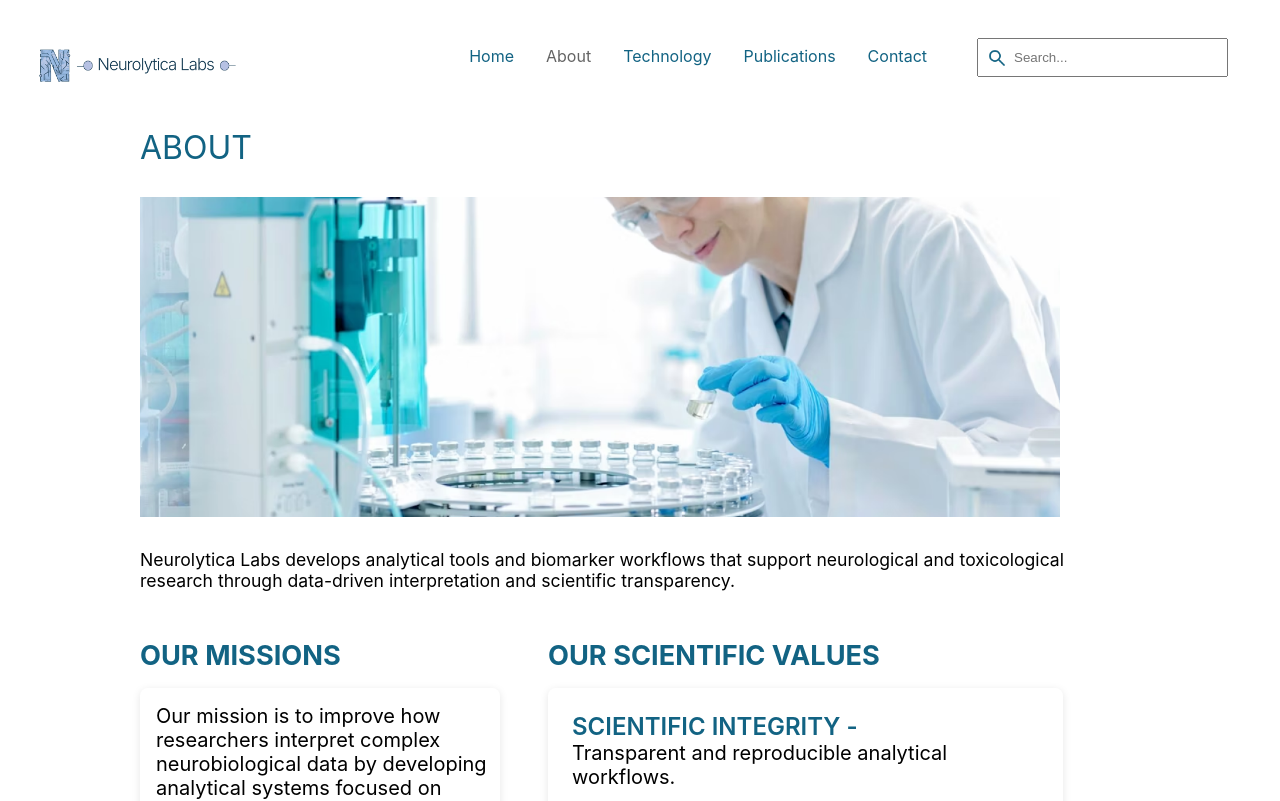
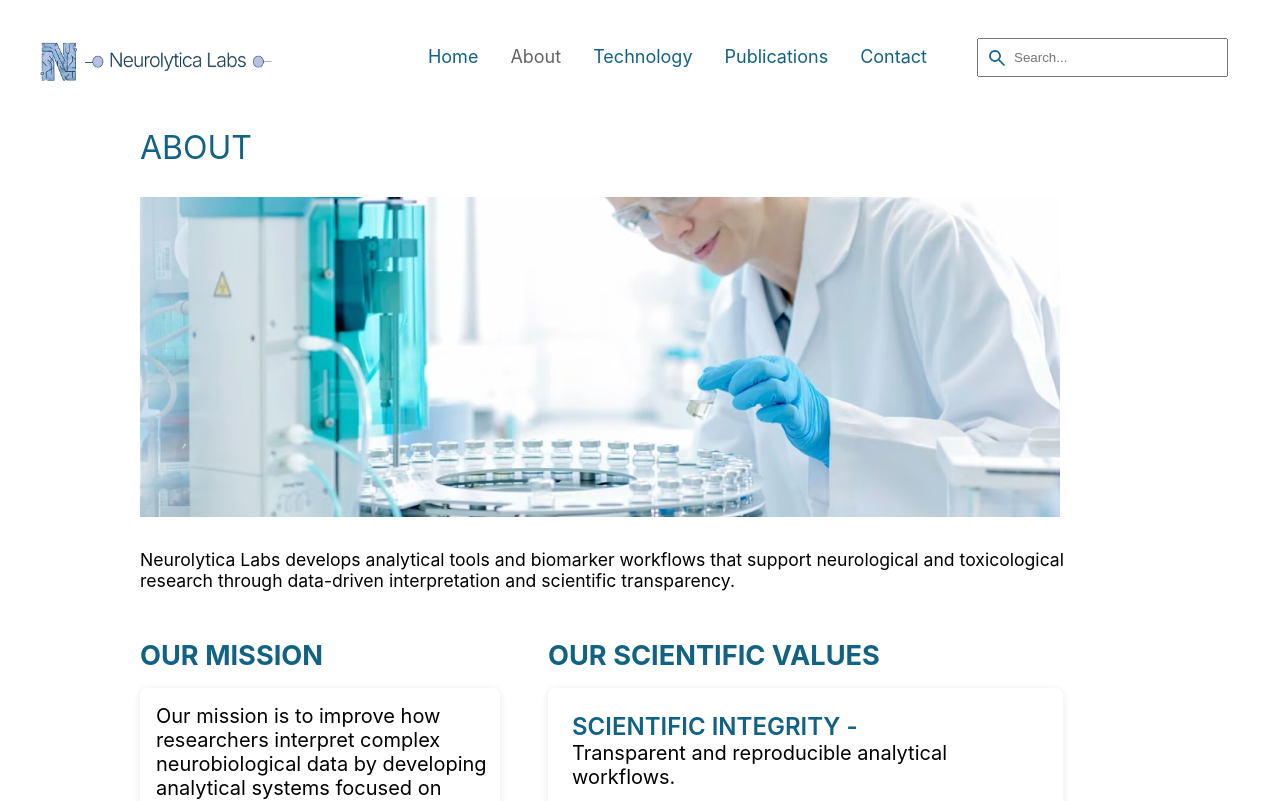
Before and after one commit to ifradgley/neurolytica-labs, a React (Vite) app: page /about in a window 1280 px wide. Shown: the top 801 px of the page. Built offline with nearby package versions, Linux system fonts and the light colour scheme.

Commit message:
Update About and Home components: modify mission statement, enhance collaboration button, and adjust navbar styles

```diff
--- a/src/App.css
+++ b/src/App.css
@@ -31,9 +31,9 @@
 }
 
 .navbar-logo img {
-  height: 45px;
+  height: 53px;
   width: auto;
-  margin-top: 8px;
+  margin-top: px;
 }
 
 .navbar-links {
@@ -42,6 +42,7 @@
   list-style: none;
   margin-top: 30px;
   padding: 0;
+  font-size: 18px;
 }
 
 .navbar-links a {
--- a/src/pages/About.jsx
+++ b/src/pages/About.jsx
@@ -1,3 +1,5 @@
+import { NavLink } from "react-router-dom";
+
 function About() {
   return (
     <div className="about">
@@ -18,14 +20,16 @@ function About() {
         <div className="content">
           <div className="our-missions">
             <div className="missions-column">
-              <h2>OUR MISSIONS</h2>
+              <h2>OUR MISSION</h2>
               <div className="mission-statement">
                 Our mission is to improve how researchers interpret complex
                 neurobiological data by developing analytical systems focused on
                 precision, transparency, and scientific usability.
               </div>
               <div className="collaborate-wrapper"></div>
-              <button id="collaborate">Collaborate with us</button>
+              <NavLink to="/contact">
+                <button id="collaborate">Collaborate with us</button>
+              </NavLink>
             </div>
 
             <div className="values-column">
@@ -39,7 +43,7 @@ function About() {
                 </div>
                 <div className="precision">
                   <h3>
-                    DATA PRECISION -{" "}
+                    DATA PRECISION -
                     <p>
                       High-confidence interpretation of neurological datasets.
                     </p>
@@ -47,7 +51,7 @@ function About() {
                 </div>
                 <div className="innovation">
                   <h3>
-                    ETHICAL INNOVATION -{" "}
+                    ETHICAL INNOVATION -
                     <p>
                       Responsible development of neuroanalytical technologies.
                     </p>
--- a/src/pages/Home.jsx
+++ b/src/pages/Home.jsx
@@ -1,7 +1,6 @@
 import { NavLink } from "react-router-dom";
 
 function Home() {
-  function handleClick() {}
   return (
     <div className="home">
       <div className="home-page">
@@ -21,9 +20,7 @@ function Home() {
             </NavLink>
 
             <NavLink to="/publications">
-              <button id="explore-button" onClick={handleClick}>
-                Explore Publications
-              </button>
+              <button id="explore-button">Explore Publications</button>
             </NavLink>
           </header>
           <img
```
